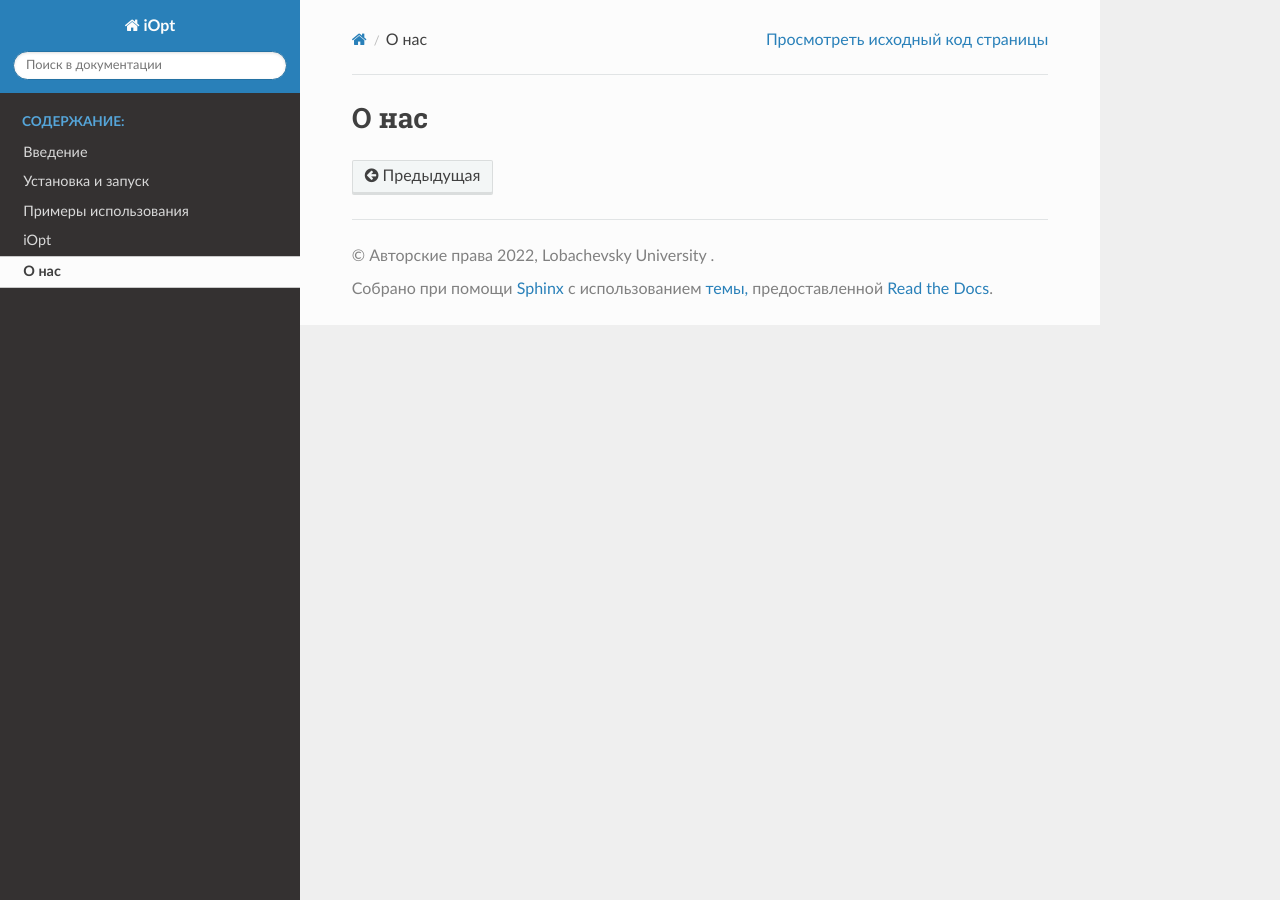
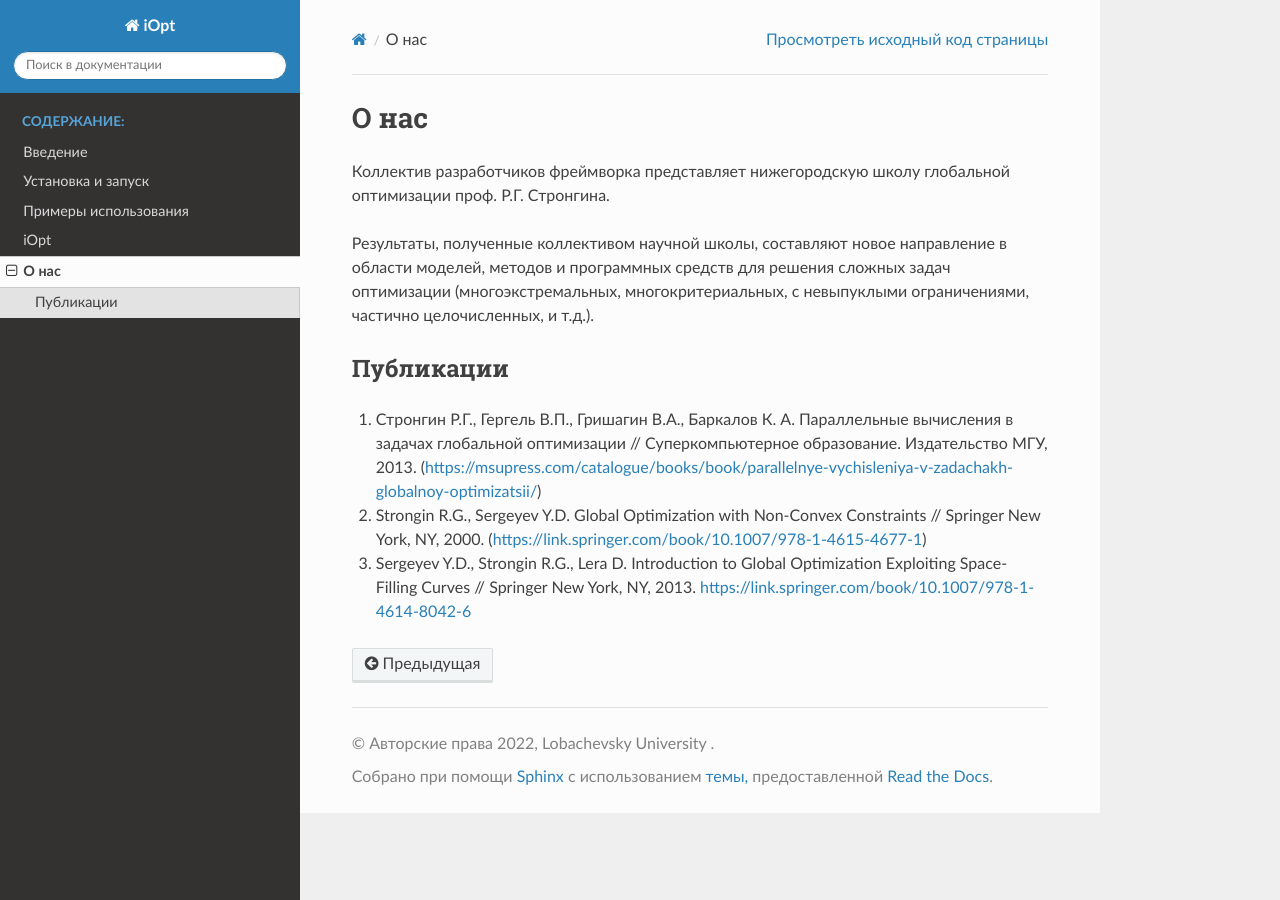
Before and after one commit to aimclub/iOpt, a Sphinx documentation site: the page built from docs/source/about.rst, in a window 1280 px wide. Built offline with Sphinx 7.4.7 and the Read the Docs theme 2.0.0, drawn with Linux system fonts in a browser that asks for light colours.

Commit message:
Update about.rst

```diff
--- a/docs/source/about.rst
+++ b/docs/source/about.rst
@@ -1,2 +1,13 @@
 О нас
 =====
+
+Коллектив разработчиков фреймворка представляет нижегородскую школу глобальной оптимизации проф. Р.Г. Стронгина.
+
+Результаты, полученные коллективом научной школы, составляют новое направление в области моделей, методов и программных средств для решения сложных задач оптимизации (многоэкстремальных, многокритериальных, с невыпуклыми ограничениями, частично целочисленных, и т.д.).
+
+Публикации
+----------
+
+1. Стронгин Р.Г., Гергель В.П., Гришагин В.А., Баркалов К. А. Параллельные вычисления в задачах глобальной оптимизации // Суперкомпьютерное образование. Издательство МГУ, 2013. (https://msupress.com/catalogue/books/book/parallelnye-vychisleniya-v-zadachakh-globalnoy-optimizatsii/)
+2. Strongin R.G., Sergeyev Y.D. Global Optimization with Non-Convex Constraints // Springer New York, NY, 2000. (https://link.springer.com/book/10.1007/978-1-4615-4677-1)
+3. Sergeyev Y.D., Strongin R.G., Lera D. Introduction to Global Optimization Exploiting Space-Filling Curves // Springer New York, NY, 2013. https://link.springer.com/book/10.1007/978-1-4614-8042-6
```
